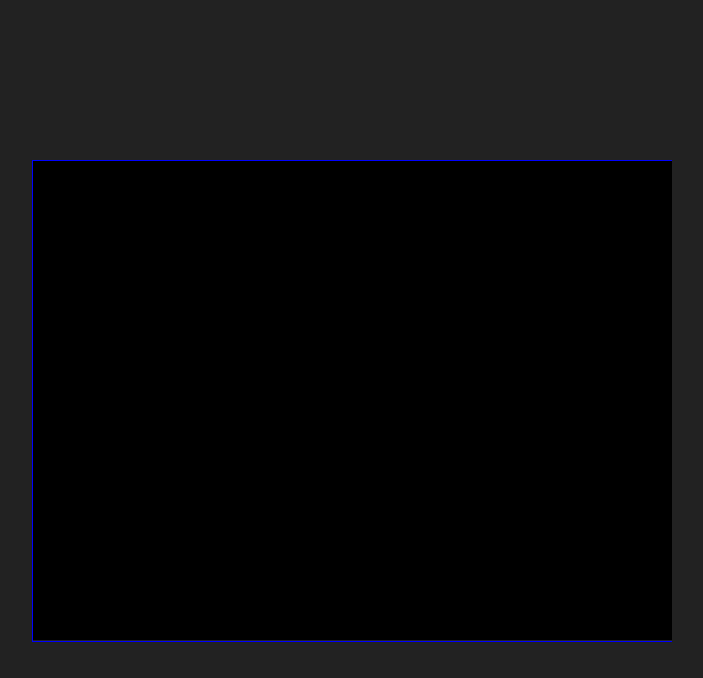
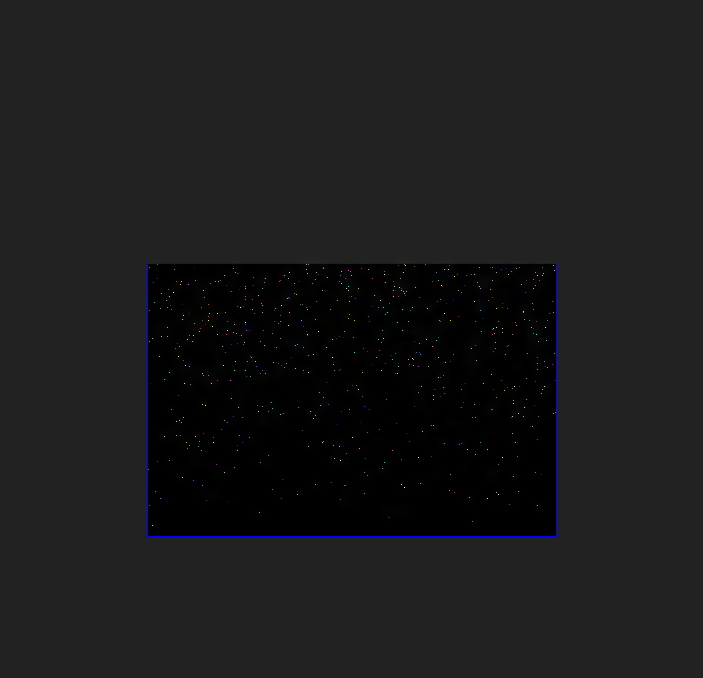
Before and after one commit to Rezmason/starrynight, a plain HTML site: page index.html in a window 1280 px wide. Shown: the whole page, without its empty margins (288-991 px from the left). Drawn offline with Linux system fonts and the light colour scheme.

Commit message:
Relative positioning and sizing of scene and its elements; created a bunch of stars in the sky.

```diff
--- a/css/main.css
+++ b/css/main.css
@@ -9,10 +9,13 @@ html, body {
 	justify-content: center;
 }
 
+scene, scene layer {
+	width:  calc(var(--width) * var(--unit));
+	height: calc(var(--height) * var(--unit));
+}
+
 scene {
 	--unit: 0.1vmin;
-	width:  calc(800 * var(--unit));
-	height: calc(600 * var(--unit));
 	background: black;
 	position: relative;
 	/*overflow: hidden;*/
@@ -20,8 +23,6 @@ scene {
 
 scene layer {
 	position: absolute;
-	width:  calc(var(--width) * var(--unit));
-	height: calc(var(--height) * var(--unit));
 }
 
 scene canvas {
@@ -32,6 +33,7 @@ scene canvas {
 }
 
 scene canvas:not(.glow) {
+	box-sizing: border-box;
 	border: 1px solid var(--debug-color);
 }
 
--- a/js/main.js
+++ b/js/main.js
@@ -11,6 +11,7 @@ class Layer {
 		this.element.appendChild(this.canvas);
 
 		this.glowCanvas = document.createElement("canvas");
+		this.glowCanvas.classList.add("glow");
 		this.glowContext = this.glowCanvas.getContext("2d");
 		this.element.appendChild(this.glowCanvas);
 
@@ -32,6 +33,24 @@ class Layer {
 	}
 }
 
+const [width, height] = [512, 342];
+scene.style.setProperty("--width", width);
+scene.style.setProperty("--height", height);
+
 const sky = new Layer("sky");
-sky.setSize(800, 600);
+sky.setSize(width, height);
 scene.appendChild(sky.element);
+
+for (let i = 0; i < 1000; i++) {
+	const [r, g, b] = [
+		Math.floor(Math.random() * 0xFF),
+		Math.floor(Math.random() * 0xFF),
+		Math.floor(Math.random() * 0xFF),
+	];
+	sky.context.fillStyle = `rgb(${r},${g},${b})`;
+	const x = Math.floor(Math.random() * width);
+	const randomY = 1 - Math.random() ** 0.5;
+	const y = Math.floor(randomY * height);
+	sky.context.fillRect(x, y, 1, 1);
+}
+sky.glowContext.drawImage(sky.canvas, 0, 0);
```
